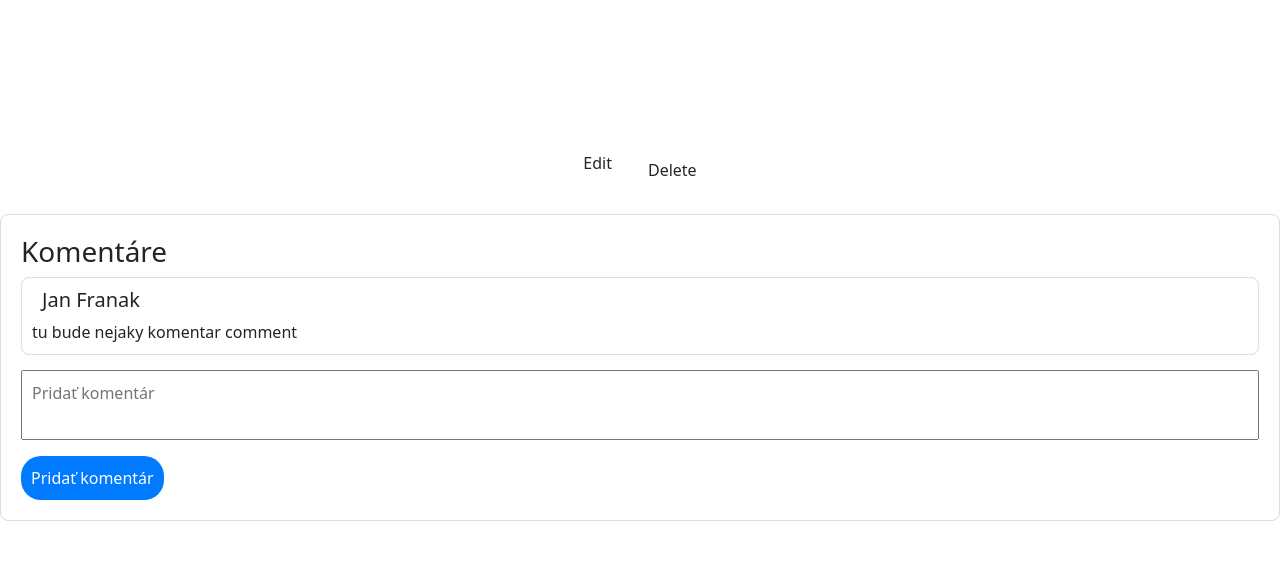
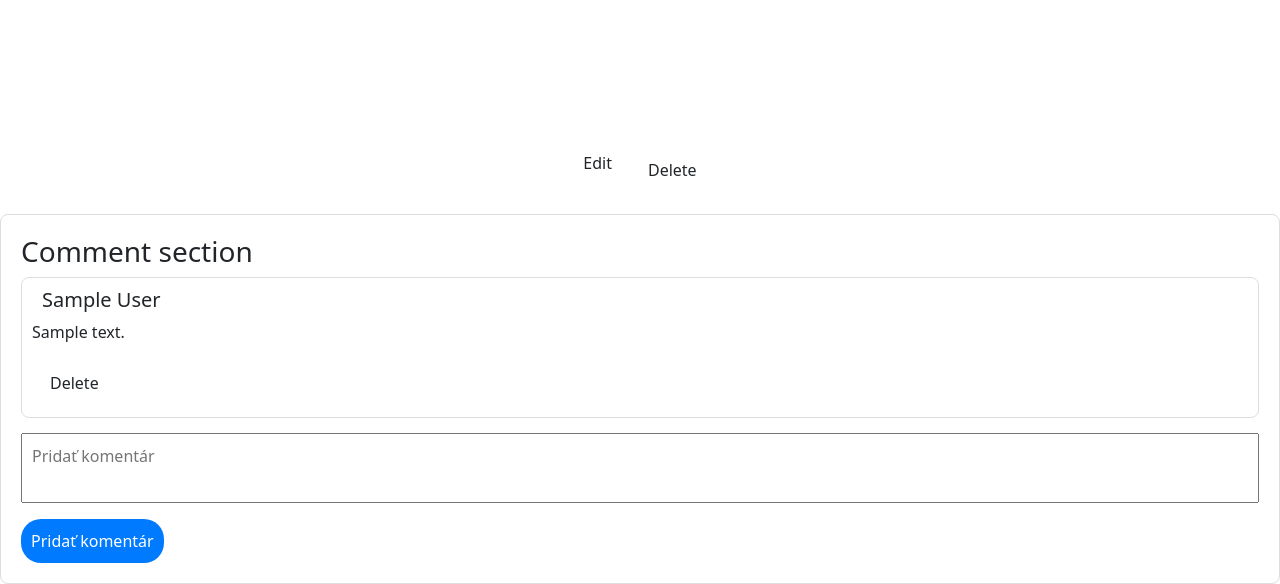
Before and after one commit to ApetitoNatierka/Semestralna_praca_VAII, a Laravel app: page /product/1 in a window 1280 px wide. Shown: the part 1165-1749 px from the top of the page. Before the commit the page ends 1686 px from the top, so only its background shows below. Run offline with Laravel 10, Linux system fonts and the light colour scheme; a user stored in the database is signed in; tables that the repository leaves empty hold one stand-in row (values such as "Sample post"); some libraries are stand-ins or nearby versions.

Commit message:
riesenie komentov

```diff
--- a/app/Http/Controllers/ProductController.php
+++ b/app/Http/Controllers/ProductController.php
@@ -19,8 +19,11 @@
         return view('products', ['products' => $products]);
     }
 
-    public function get_product(Products $product) {
-        return view('product', ['product' => $product]);
+    public function get_product($product_id) {
+        $product = Products::find($product_id);
+        $comments = Comment::where('product_id', $product->id)->latest()->get();
+
+        return view('product', ['product' => $product, 'comments' => $comments]);
     }
 
     public function get_edit_product($product_id) {
@@ -49,8 +52,9 @@
 
         Comment::create($incoming_fields_);
         $product = Products::find($product_id);
-        return view('product', ['product' => $product]);
+        $comments = Comment::where('product_id', $product->id)->latest()->get();
 
+        return view('product', ['product' => $product, 'comments' => $comments]);
     }
 
     public function new_product(Request $request) {
@@ -84,7 +88,7 @@
         $incoming_fields_ = $request->validate([
             'title' => ['required', 'min:3', 'max:30'],
             'price' => ['required', 'integer'],
-            'description' => ['required', 'min:1', 'max:1000'],
+            'description' => ['required', 'min:1', 'max:4000'],
             'kraj' => ['required'],
             'category' => ['required'],
         ]);
@@ -108,6 +112,18 @@
         }
 
         return redirect('/');
+    }
+
+    public function delete_comment(Comment $comment) {
+
+        $product = Products::find($comment->product_id);
+        $comments = Comment::where('product_id', $product->id)->latest()->get();
+
+        if(auth()->id() === $comment->user_id) {
+            $comment->delete();
+        }
+
+        return view('product', ['product' => $product, 'comments' => $comments]);
     }
 
     public function get_products_search(Request $request) {
--- a/public/css/styles_product.css
+++ b/public/css/styles_product.css
@@ -91,7 +91,7 @@
 .category {
     word-wrap: break-word;
 }
-
+/* prevzate z internetu (start)*/
 .btn {
     @apply text-base font-medium rounded-lg p-3;
     margin: 5px;
@@ -104,6 +104,7 @@
 .btn--secondary {
     @apply bg-slate-100 text-slate-900;
 }
+/* prevzate z internetu (finish)*/
 
 .button-container {
     display: flex;
@@ -150,7 +151,7 @@
     padding: 10px;
     border: none;
     cursor: pointer;
-    border-radius: 20px; /* Tvar elipsy */
+    border-radius: 20px;
 }
 
 button.add-comment-btn:hover {
--- a/resources/views/product.blade.php
+++ b/resources/views/product.blade.php
@@ -48,12 +48,26 @@
         @endif
     </div>
     <div class="comments-section">
-        <h3>Komentáre</h3>
+        <h3>Comment section</h3>
 
+        @foreach($comments as $comment)
             <div class="comment">
-                <h5 class = "name">Jan Franak</h5>
-                <p>tu bude nejaky komentar comment</p>
+                @php
+                    $user = \App\Models\User::find($comment->user_id);
+                @endphp
+                <h5 class="name">{{ $user->name }}</h5>
+                <p>{{ $comment->comment}}</p>
+                @if(auth()->id() == $comment->user_id)
+                    <div class="comment-action">
+                    <form action="/delete_comment/{{$comment->id}}" method="POST">
+                        @csrf
+                        @method('DELETE')
+                        <button class="btn btn--secondary">Delete</button>
+                    </form>
+                    </div>
+                @endif
             </div>
+        @endforeach
 
         @if(auth()->check())
         <form action="/add_comment" method="POST">
--- a/routes/web.php
+++ b/routes/web.php
@@ -30,7 +30,7 @@
 Route::post('/logout', [UserController::class, 'logout']);
 
 
-Route::get('/product/{product}', [ProductController::class, 'get_product']);
+Route::get('/product/{product_id}', [ProductController::class, 'get_product']);
 
 Route::get('/products_all', [ProductController::class, 'get_products_all']);
 
@@ -40,7 +40,13 @@
 
 Route::get('/edit_product/{product_id}', [ProductController::class, 'get_edit_product']);
 
+Route::get('/products_by_price', [ProductController::class, 'get_products_by_price']);
+
+Route::get('/load_more_products', [ProductController::class, 'load_more_products']);
+
 Route::delete('/delete_product/{product}', [ProductController::class, 'delete_product']);
+
+Route::delete('/delete_comment/{comment}', [ProductController::class, 'delete_comment']);
 
 Route::put('/edit_product/{product}', [ProductController::class, 'edit_product']);
 
@@ -48,8 +54,4 @@
 
 Route::post('/products_search', [ProductController::class , 'get_products_search']);
 
-Route::get('/products_by_price', [ProductController::class, 'get_products_by_price']);
-
-Route::get('/load_more_products', [ProductController::class, 'load_more_products']);
-
 Route::post('/add_comment', [ProductController::class, 'add_new_comment']);
```
Also changed, not shown: database/migrations/2023_11_26_130820_create_products_table.php, database/migrations/2023_12_26_091829_add_product_id_to_comments_table.php.
